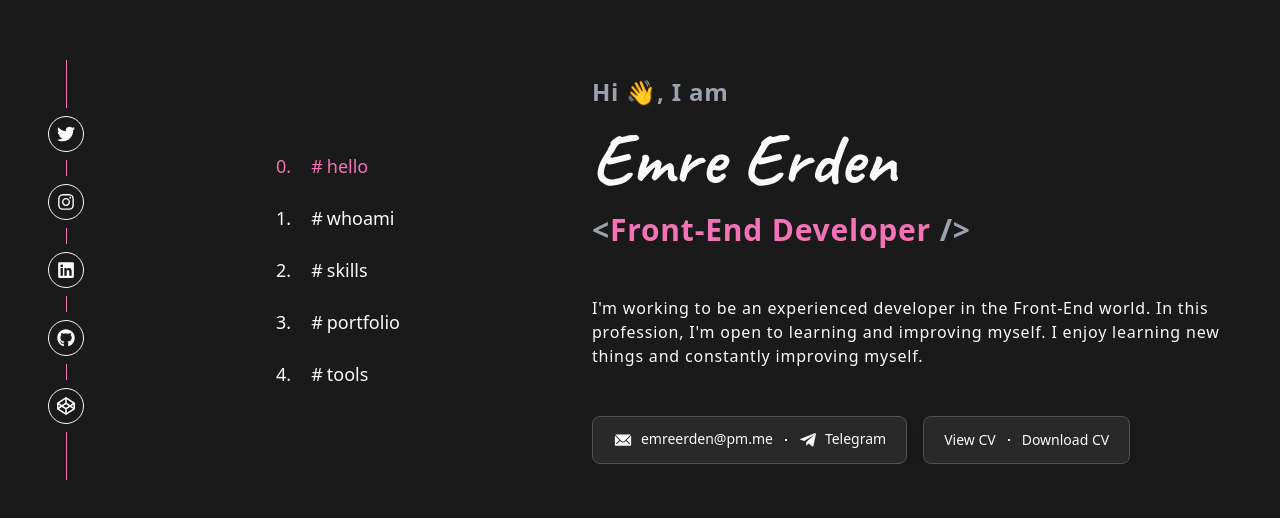
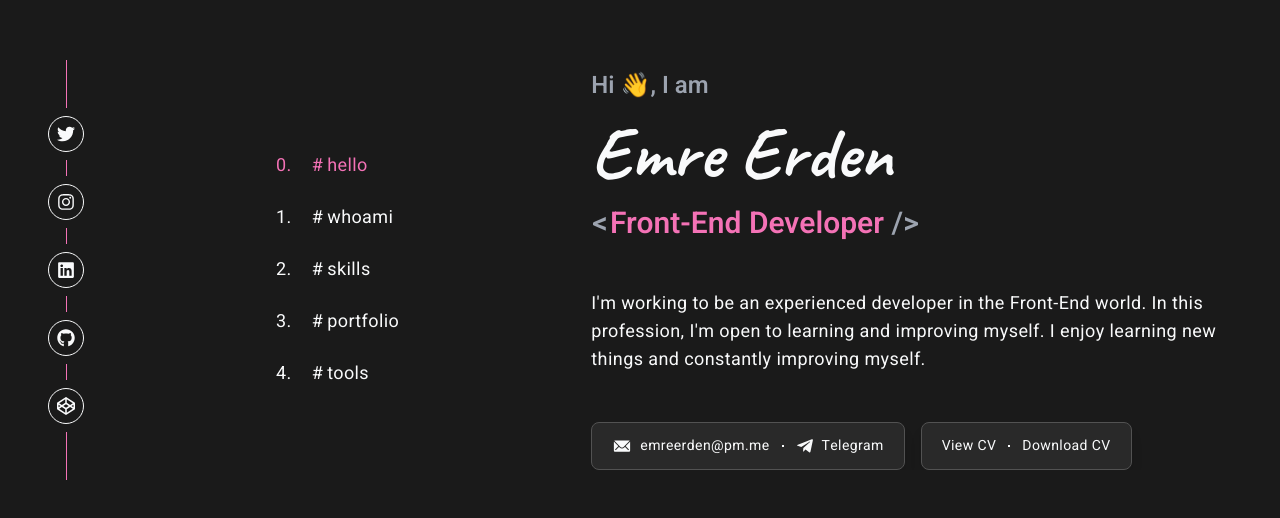
Before and after one commit to Wiazeph/ReactJS-emreerden-dev, a React (Vite) app: page / in a window 1280 px wide. Shown: the part 130-648 px from the top of the page. Built offline with nearby package versions, Linux system fonts and the light colour scheme.

Commit message:
feat: Google Heebo Font

```diff
--- a/index.html
+++ b/index.html
@@ -10,7 +10,7 @@
     <link rel="preconnect" href="https://fonts.googleapis.com" />
     <link rel="preconnect" href="https://fonts.gstatic.com" crossorigin />
     <link
-      href="https://fonts.googleapis.com/css2?family=Caveat:wght@700&display=swap"
+      href="https://fonts.googleapis.com/css2?family=Caveat:wght@700&family=Heebo:wght@400;600;900&display=swap"
       rel="stylesheet"
     />
     <!-- Google Fonts -->
--- a/src/assets/css/index.css
+++ b/src/assets/css/index.css
@@ -4,7 +4,7 @@
 
 @layer base {
   body {
-    @apply bg-[#1a1a1a] text-gray-50;
+    @apply bg-[#1a1a1a] text-gray-50 font-Heebo tracking-wide;
   }
 }
 
@@ -29,7 +29,7 @@
     @apply flex flex-col gap-10 sm:gap-12;
   }
   .page-title {
-    @apply text-center lg:text-left text-4xl sm:text-5xl md:text-6xl font-bold transition-colors;
+    @apply text-center lg:text-left text-4xl sm:text-5xl md:text-6xl font-black transition-colors;
   }
   /* pages/ */
 
@@ -47,7 +47,7 @@
 
   /* pages/portfolio */
   .portfolio-filter {
-    @apply px-2 pb-1 text-neutral-400 hover:bg-neutral-800 hover:text-gray-50 transition-colors rounded-lg hover:cursor-pointer;
+    @apply px-2 py-1 text-neutral-400 hover:bg-neutral-800 hover:text-gray-50 transition-colors rounded-lg hover:cursor-pointer;
   }
 
   .portfolio-card-link {
--- a/src/pages/home/index.jsx
+++ b/src/pages/home/index.jsx
@@ -7,23 +7,23 @@ const Home = () => {
 
   return (
     <div className="page-base text-center lg:text-left">
-      <div className="font-semibold flex flex-col gap-4 tracking-wider">
-        <span className="text-gray-400 select-none text-lg sm:text-xl md:text-2xl">
+      <div className="font-semibold flex flex-col gap-4">
+        <span className="text-gray-400 select-none text-lg sm:text-xl md:text-2xl tracking-wider sm:tracking-wide md:tracking-normal">
           Hi 👋, I am
         </span>
 
         <div className="font-Caveat text-6xl md:text-7xl">Emre Erden</div>
 
-        <div className="text-xl sm:text-2xl md:text-3xl">
+        <div className="text-xl sm:text-2xl md:text-3xl tracking-wider sm:tracking-wide md:tracking-normal">
           <span className="text-gray-400 select-none">{"<"}</span>
-          <span className={`transition-colors ${color}`}>
+          <span className={`sm:ml-0.5 transition-colors ${color}`}>
             Front-End Developer
           </span>
           <span className="text-gray-400 select-none">{" />"}</span>
         </div>
       </div>
 
-      <div className="tracking-wider max-w-[650px] lg:max-w-none mx-auto">
+      <div className="max-w-[650px] lg:max-w-none mx-auto text-lg">
         I'm working to be an experienced developer in the Front-End world. In
         this profession, I'm open to learning and improving myself. I enjoy
         learning new things and constantly improving myself.
@@ -38,7 +38,7 @@ const Home = () => {
             <span className="text-xl">
               <IoIosMail />
             </span>
-            <span className="-mt-0.5">emreerden@pm.me</span>
+            <span>emreerden@pm.me</span>
           </a>
 
           <div className="border border-gray-50"></div>
@@ -52,7 +52,7 @@ const Home = () => {
             <span className="text-lg">
               <FaTelegramPlane />
             </span>
-            <span className="-mt-0.5">Telegram</span>
+            <span>Telegram</span>
           </a>
         </div>
 
--- a/src/pages/portfolio/index.jsx
+++ b/src/pages/portfolio/index.jsx
@@ -54,7 +54,7 @@ const Portfolio = () => {
     <div className="page-base select-none">
       <div className={`page-title ${color}`}>portfolio.</div>
 
-      <div className="tracking-wide text-center lg:text-left">
+      <div className="text-center lg:text-left">
         <div className="text-neutral-500 text-sm">{"<span>"}</div>
         <div className="my-2 ml-4">
           All the works I have done about the technologies I know and am still
--- a/src/pages/skills/index.jsx
+++ b/src/pages/skills/index.jsx
@@ -8,7 +8,7 @@ const Skills = () => {
     <div className="page-base select-none">
       <div className={`page-title ${color}`}>skills.</div>
 
-      <div className="tracking-wide text-center lg:text-left">
+      <div className="text-center lg:text-left">
         <div className="text-neutral-500 text-sm">{"<span>"}</div>
         <div className="my-2 ml-4">
           Skills I know, I use and currently continue to learn
--- a/src/pages/whoami/index.jsx
+++ b/src/pages/whoami/index.jsx
@@ -7,7 +7,7 @@ const WhoAmI = () => {
     <div className="page-base">
       <div className={`page-title select-none ${color}`}>whoami.</div>
 
-      <div className="tracking-wide">
+      <div className="text-lg">
         First of all, Hello Mate! My name is Emre and I'm 22 years old. I live
         in{" "}
         <a
@@ -28,7 +28,7 @@ const WhoAmI = () => {
           What I like to do and my hobbies are:
         </div>
 
-        <ul className="flex flex-col gap-4 tracking-wide">
+        <ul className="flex flex-col gap-4">
           <li>
             I love watching Movies and TV Series. And I like to talk to people
             about them. If you want to see the movies I watched and my watch
--- a/tailwind.config.js
+++ b/tailwind.config.js
@@ -10,6 +10,7 @@ export default {
         },
       },
       fontFamily: {
+        Heebo: ["Heebo", "sans-serif"],
         Caveat: ["Caveat", "cursive"],
       },
     },
```
